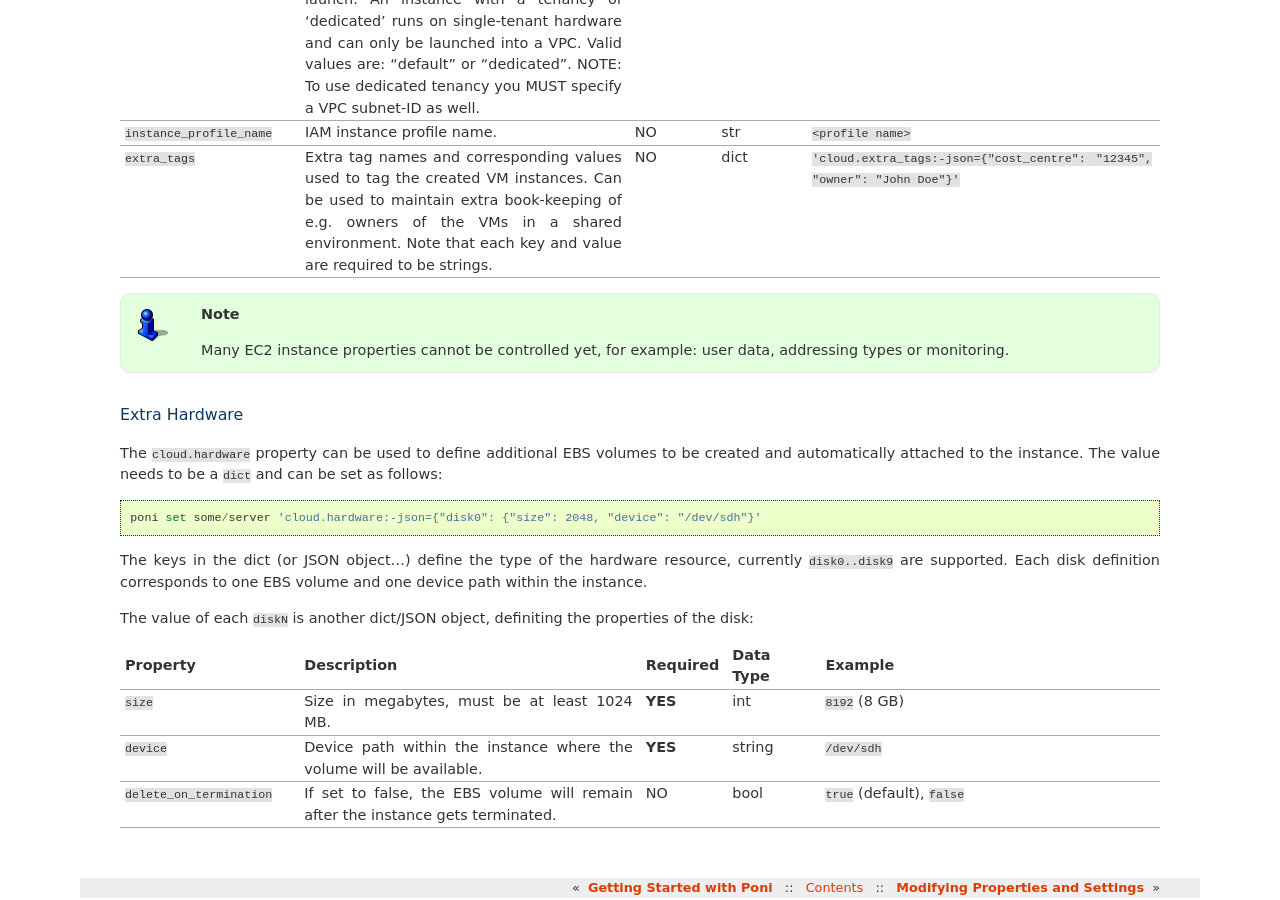
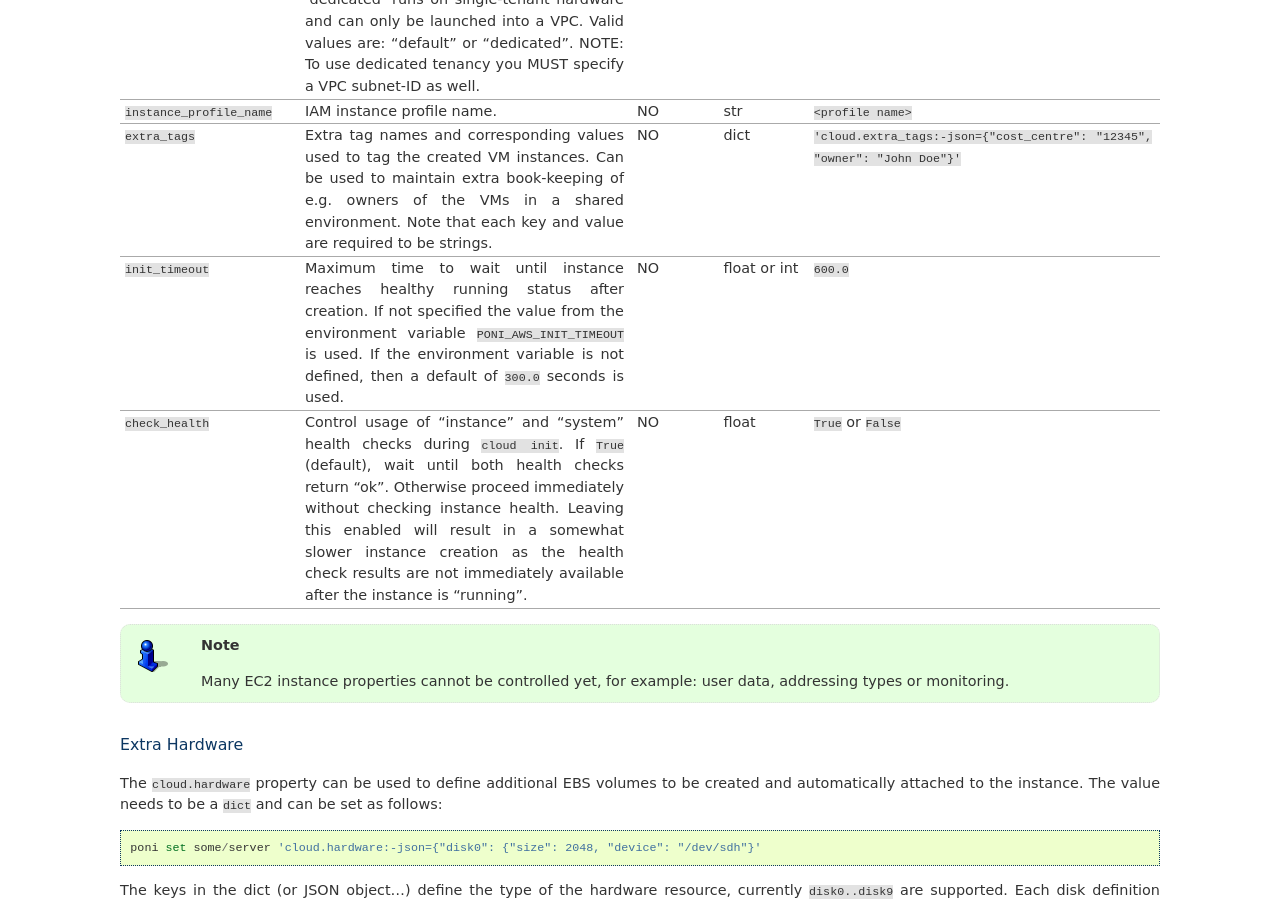
Before and after one commit to ohmu/poni, a Sphinx documentation site: the page built from doc/properties.rst, in a window 1280 px wide and 900 px high, scrolled down 1879 px. Built offline with Sphinx 7.4.7, drawn with Linux system fonts in a browser that asks for light colours.

Commit message:
aws: added host specific timeout to "cloud init"
Instead of waiting forever, there is a timeout when creating
instances and waiting for them to reach a healthy running state.

Default timeout can be specified via the FSIO_AWS_INIT_TIMEOUT
environment variable, otherwise it is 300 seconds.

```diff
--- a/doc/properties.rst
+++ b/doc/properties.rst
@@ -202,6 +202,23 @@
      - NO
      - dict
      - ``'cloud.extra_tags:-json={"cost_centre": "12345", "owner": "John Doe"}'``
+   * - ``init_timeout``
+     - Maximum time to wait until instance reaches healthy running status after
+       creation. If not specified the value from the environment variable
+       ``PONI_AWS_INIT_TIMEOUT`` is used. If the environment variable is not
+       defined, then a default of ``300.0`` seconds is used.
+     - NO
+     - float or int
+     - ``600.0``
+   * - ``check_health``
+     - Control usage of "instance" and "system" health checks during ``cloud init``.
+       If ``True`` (default), wait until both health checks return "ok". Otherwise
+       proceed immediately without checking instance health. Leaving this enabled
+       will result in a somewhat slower instance creation as the health check
+       results are not immediately available after the instance is "running".
+     - NO
+     - float
+     - ``True`` or ``False``
 
 .. note::
   Many EC2 instance properties cannot be controlled yet, for example: user data,
```
Also changed, not shown: 1 other file.
